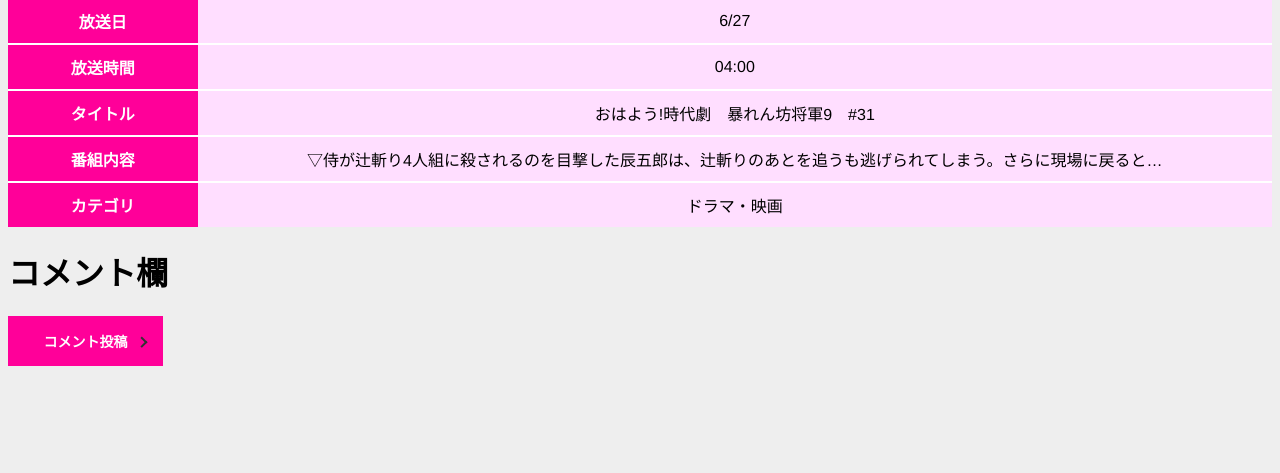
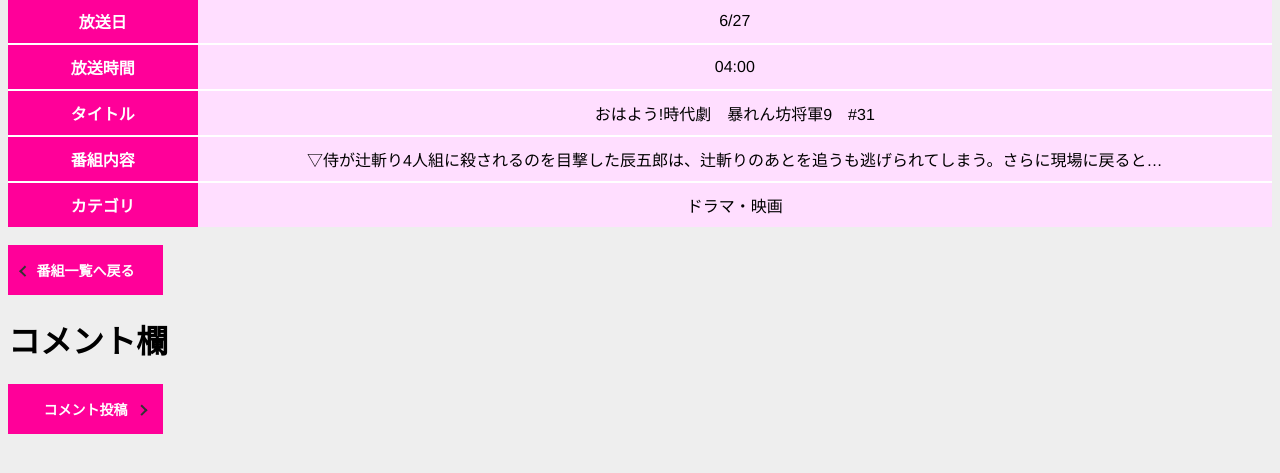
Before and after one commit to satodaisuke1975qrl/group_b, a Django app: page /tvdetail/1/ in a window 1280 px wide. Shown: the part 192-665 px from the top of the page. Run offline with Django 4.2, Linux system fonts and the light colour scheme; data comes from the database, SQL or seed files in the repository; data that the repository does not hold is empty.

Commit message:
CSS追加など

```diff
--- a/tv_listing/templates/base.html
+++ b/tv_listing/templates/base.html
@@ -120,11 +120,34 @@
             border-color: #333;
         }
 
+
         .btndetail a:hover {
             background-color: #c71585;
         }
 
         .btndetail a:hover::after {
+            border-color: #f2f2f2 #f2f2f2 transparent transparent;
+        }
+
+        .back a::after {
+            content: '';
+            position: absolute;
+            top: 50%;
+            left: 10px;
+            transform: rotate(45deg) translateY(-50%);
+            width: 6px;
+            height: 6px;
+            border-width: 0 0 2px 2px;
+            border-style: solid;
+            border-color: #333;
+        }
+
+
+        .back a:hover {
+            background-color: #c71585;
+        }
+
+        .back a:hover::after {
             border-color: #f2f2f2 #f2f2f2 transparent transparent;
         }
 
--- a/tv_listing/templates/tvasahi/tv_detail.html
+++ b/tv_listing/templates/tvasahi/tv_detail.html
@@ -26,6 +26,12 @@
         </tr>
     </table>
 
+<br>
+
+    <div class="btn back">
+        <a href="">番組一覧へ戻る</a>
+    </div>
+
     <h1>コメント欄</h1>
     {% for comment in tv.comment_set.all %}
 
--- a/tv_listing/templates/tvasahi/tv_list.html
+++ b/tv_listing/templates/tvasahi/tv_list.html
@@ -15,7 +15,7 @@
             {% if tv.url == null %}
                 <td>{{ tv.program_name }}</td>
             {% else %}
-                <td><a href="{{ tv.url }}">{{ tv.program_name }}</a></td>
+                <td><a href="{{ tv.url }}" target="_blank">{{ tv.program_name }}</a></td>
             {% endif %}
             <!--　<button onclick="location.href='{% url "tvasahi:tv_detail" tv.pk %}'" type="submit">詳細ページ</button>-->
             <td class="btn btndetail"><a href="{% url 'tvasahi:tv_detail' tv.pk %}">詳細ページ</a></td>
--- a/tv_listing/templates/tvasahi/tv_search.html
+++ b/tv_listing/templates/tvasahi/tv_search.html
@@ -13,6 +13,7 @@
 {% for tv in tv_list %}
     <table class="list">
         <tr>
+            <th>{{ tv.date.on_air_date }}</th>
             <td><a href="{% url 'tvasahi:tv_detail' tv.pk %}">{{ tv.program_name }}</a></td>
         </tr>
     </table>
```
